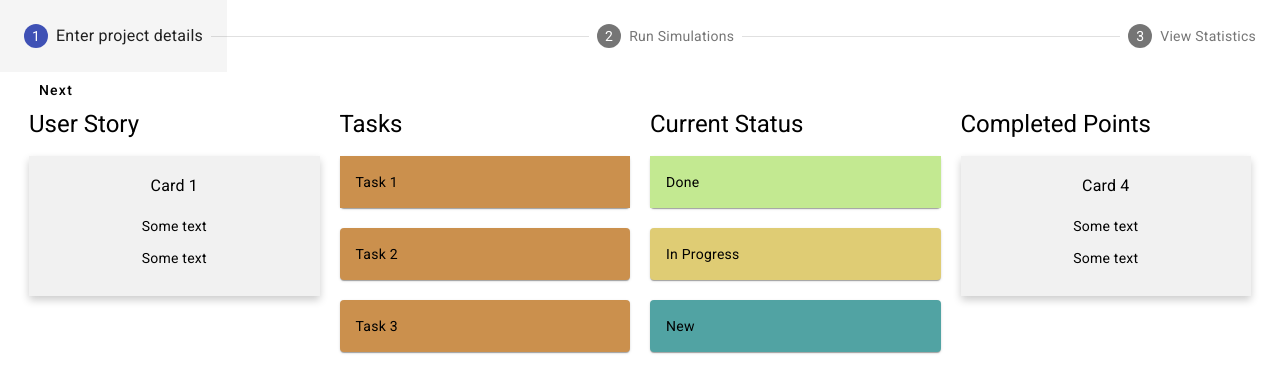
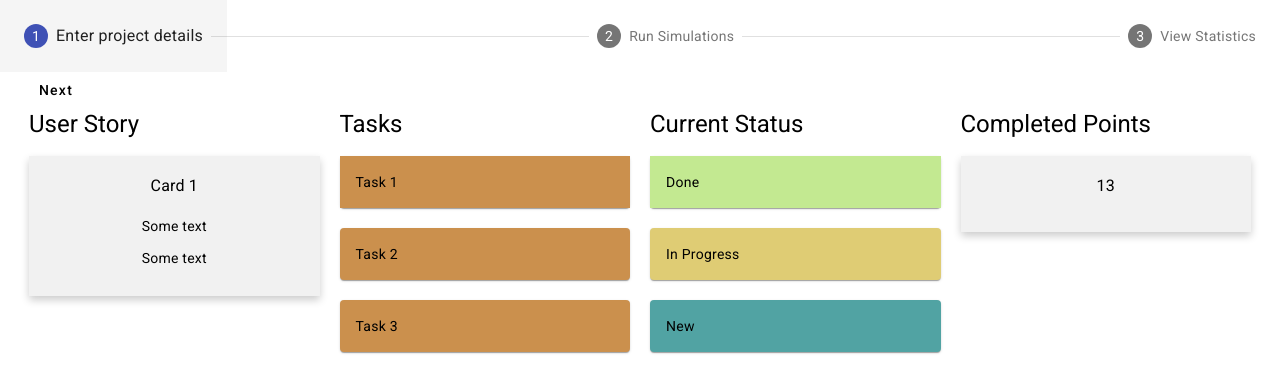
Before and after one commit to yetanotheranand/ser516-spring23-trinity-sbs, an Angular app in the folder sbs-driver/ui/: page / in a window 1280 px wide. Shown: the top 392 px of the page. Built offline with nearby package versions, Linux system fonts and the light colour scheme.

Commit message:
Completed points ad

```diff
--- a/sbs-driver/ui/src/app/simulator/simulator.component.html
+++ b/sbs-driver/ui/src/app/simulator/simulator.component.html
@@ -66,9 +66,7 @@
 
         <h1>Completed Points</h1>
         <div class="card">
-          <h3>Card 4</h3>
-          <p>Some text</p>
-          <p>Some text</p>
+          <h3>13</h3>
         </div>
       </div>
     </div>
```
